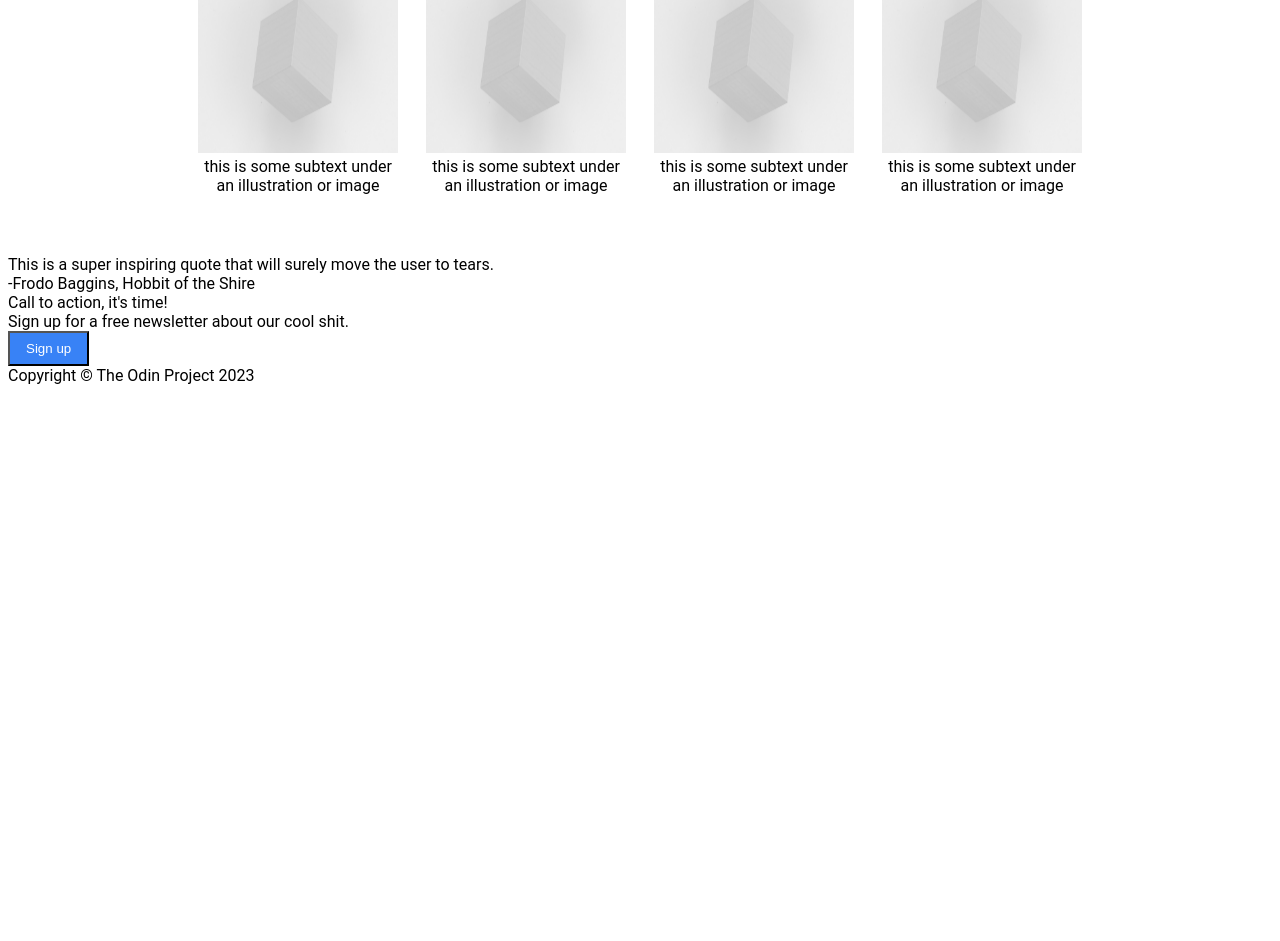
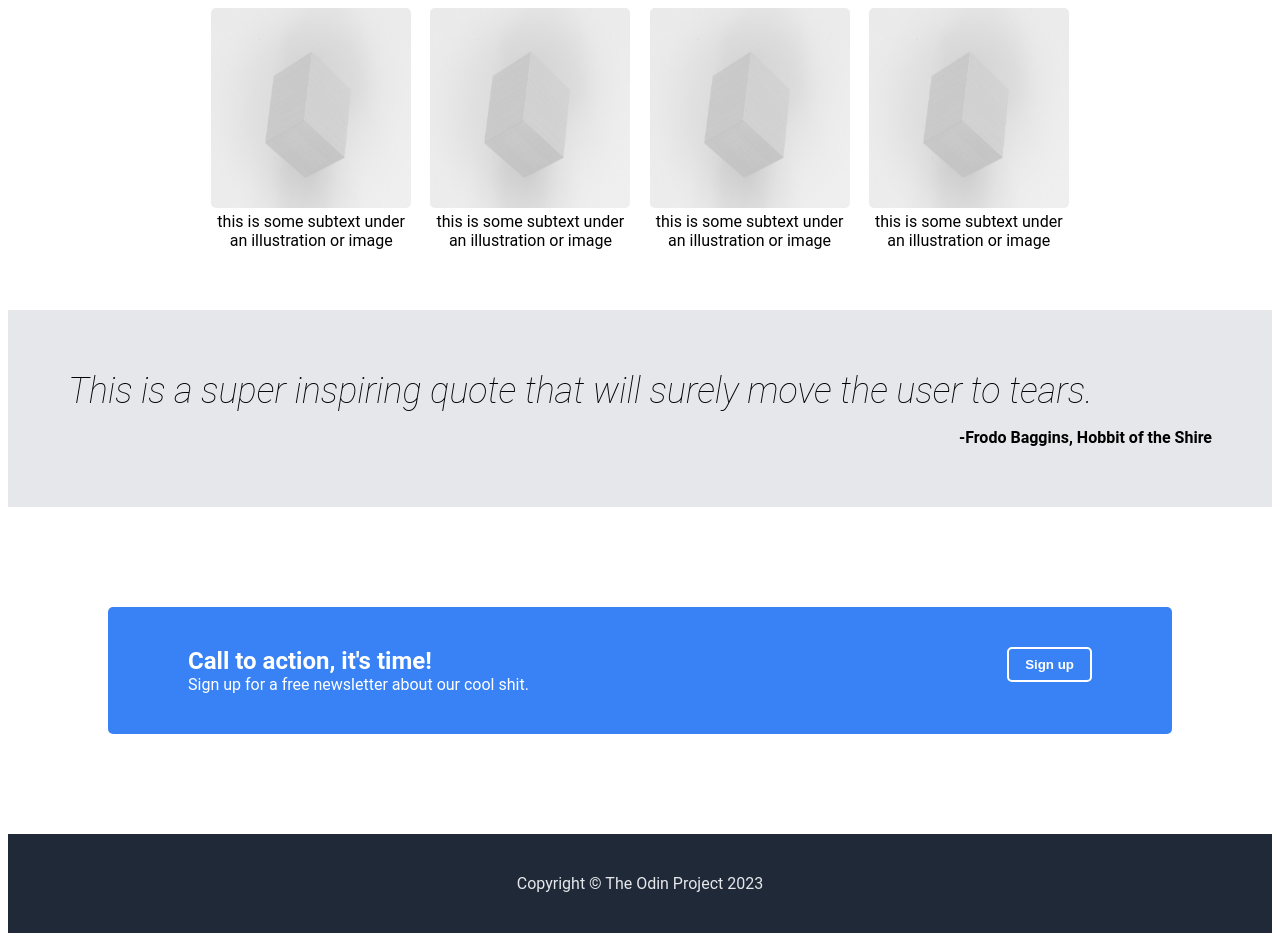
Before and after one commit to achast/odin-landingPage, a plain HTML site: page index.html in a window 1280 px wide. Shown: the part 571-1512 px from the top of the page. Before the commit the page ends 964 px from the top, so only its background shows below. Drawn offline with Linux system fonts and the light colour scheme.

Commit message:
Finish quote, action and header. Complete draft 1. Fix info containers not filling screen.

```diff
--- a/styles.css
+++ b/styles.css
@@ -37,6 +37,7 @@ ul {
     background-color: #1F2937;
     color: white;
     padding: 60px 100px;
+    justify-content: center;
 }
 
 .top-text {
@@ -44,6 +45,7 @@ ul {
     flex-direction: column;
     padding: 24px;
     gap: 16px;
+    max-width: 400px;
 }
 
 .hero-main {
@@ -60,6 +62,8 @@ button {
     color: white;
     align-self: flex-start;
     padding: 8px 16px;
+    border-radius: 5px;
+    font-weight: bold;
 }
 
 .information {
@@ -77,8 +81,10 @@ button {
 
 .container {
     display: flex;
-    gap: 28px;
-
+    align-self: stretch;
+    justify-content: space-evenly;
+    gap: 16px;
+    margin: 0 200px;
 }
 
 .info {
@@ -90,4 +96,57 @@ button {
 .info img {
     width: 200px;
     height: 200px;
+    border-radius: 5px;
 }
+
+.quote {
+    background-color: #e5e7eb;
+    display: flex;
+    flex-direction: column;
+    padding: 60px;
+}
+
+.quote-body {
+    font-size: 36px;
+    font-weight: 100;
+    font-style: italic;
+    margin-bottom: 16px;
+}
+
+.quote-attribution {
+    align-self: flex-end;
+    font-weight: bold;
+}
+
+.action {
+    background-color: #3882f6;
+    color: white;
+    display: flex;
+    margin: 100px;
+    padding: 40px 80px;
+    align-items: stretch;
+    gap: 16px;
+    border-radius: 5px;
+}
+
+.action-header {
+    font-size: 24px;
+    font-weight: bold;
+}
+
+.action-text {
+    flex: 1;
+}
+
+.action button {
+    border: 2px solid white;
+}
+
+footer {
+    background-color: #1F2937;
+    color: #e5e7eb;
+    display: flex;
+    justify-content: center;
+    align-items: center;
+    padding: 40px;
+}
```
